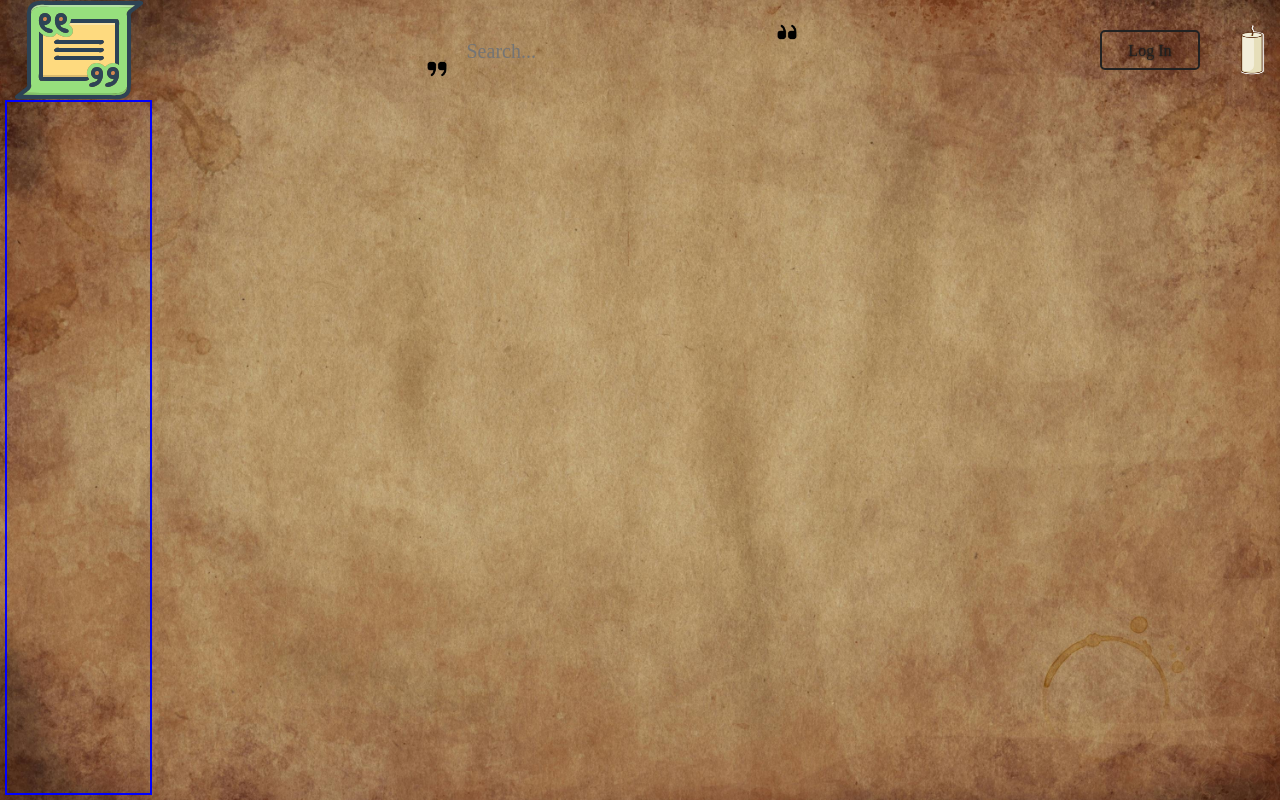
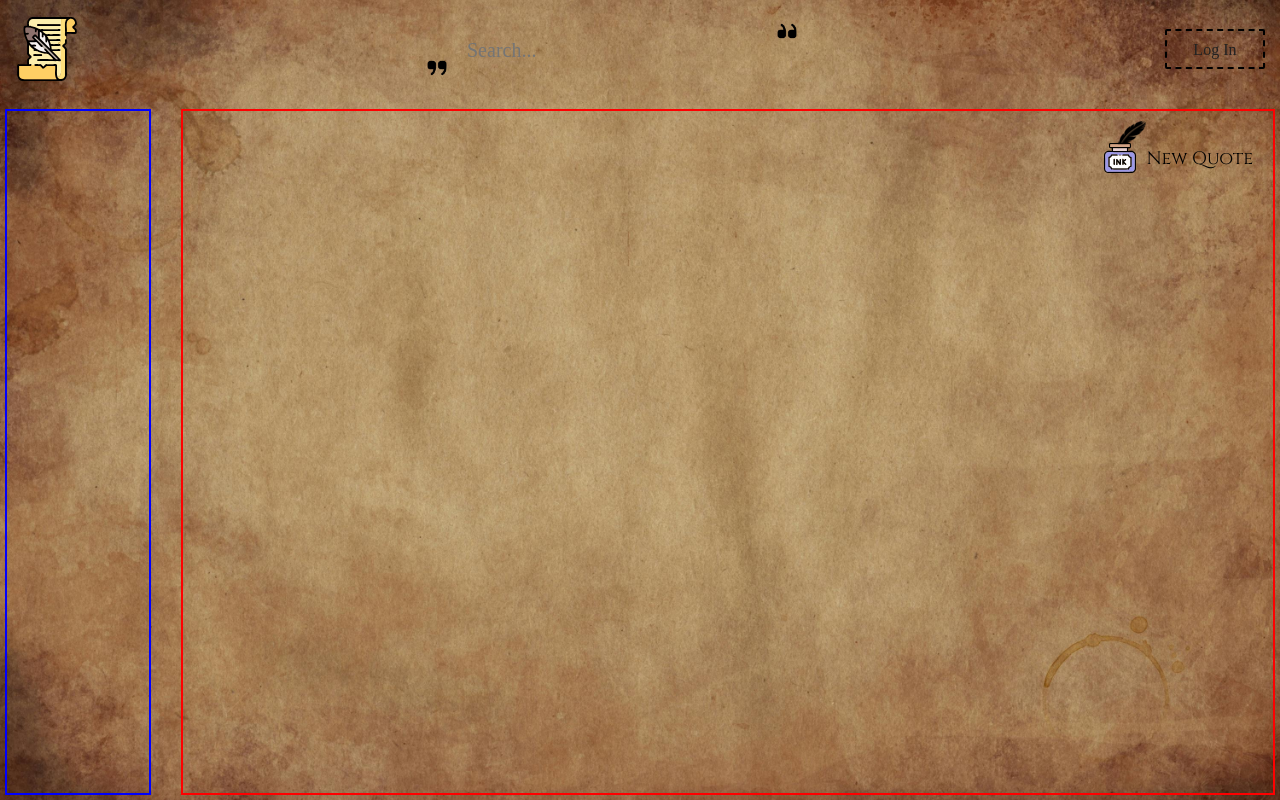
Before and after one commit to AleksGit123/Quotes, a plain HTML site: page index.html in a window 1280 px wide. Drawn offline with Linux system fonts and the light colour scheme; a web font is replaced by a local one.

Commit message:
finished section 2

```diff
--- a/css/style.css
+++ b/css/style.css
@@ -1,3 +1,16 @@
+*,
+button:hover,
+input:hover,
+.remove:hover,
+.candle__icon:hover {
+
+    cursor: url("../media/feather.png") 4 28, auto;
+}
+
+input:focus {
+    cursor: url("../media/feather-writing.png")4 28, auto;
+}
+
 html,
 body {
     height: 100%;
@@ -9,6 +22,9 @@ body {
     background-repeat: no-repeat;
     background-position: center;
     background-size: cover;
+    display: flex;
+    flex-direction: column;
+    row-gap: 10px;
 }
 
 .dark__theme {
@@ -32,11 +48,17 @@ body {
     color: #222222;
 }
 
+.handwriten__font {
+    font-family: "Cinzel", serif;
+    font-optical-sizing: auto;
+    font-style: normal;
+}
 
 /* header */
 .index__header {
     display: flex;
     justify-content: space-between;
+    column-gap: 50px;
     align-items: center;
     height: 100px;
     width: 100%;
@@ -45,8 +67,8 @@ body {
 
 
 .index__header__logo__a {
-    width: 128px;
-    height: 100%;
+    width: 64px;
+    height: 64px;
 }
 
 .index__header__icon {
@@ -77,6 +99,7 @@ input {
     width: 100%;
     height: 100%;
     background-color: transparent;
+    transition: .4s;
 }
 
 .quotes__icon__left {
@@ -100,66 +123,85 @@ input {
 
 
 .log_in {
-    border: 2px solid #222222;
+    position: relative;
+    border: none;
     width: 100px;
     height: 40px;
     cursor: pointer;
     background-color: transparent;
-    border-radius: 5px;
+    background-image: linear-gradient(to right, #ffffff, #ffffff);
+    background-repeat: no-repeat;
+    background-size: 200% 100%;
+    background-clip: text;
+    background-position: 200%;
+    border: 2px dashed #000000;
+    border-radius: 2px;
     font-size: 16px;
-    text-shadow: 0 0px 3px rgb(0, 0, 0);
+    transition: .7s;
+
 }
 
-.candle__icon {
-    position: relative;
-    width: 25px;
-    height: 50px;
-    cursor: pointer;
-}
-
-.header__buttons__div::before {
-    top: 2px;
+.log_in::before {
     content: "";
     display: block;
     position: absolute;
-    right: 18px;
-    width: 20px;
-    height: 30px;
-    border-radius: 50% 50% 50% 50% / 60% 70% 40% 40%;
-    z-index: 1;
-    background-image: radial-gradient(circle at center,
-            #fff3b5 0%,
-            #ffc400c4 25%,
-            #ff5733 80%,
-            #c70038ad 90%,
-            transparent 90%);
-    box-shadow: 0 0 8px rgba(255, 87, 51, 0.7),
-        0 0 8px rgba(255, 87, 51, 0.7),
-        0 0 8px rgba(255, 87, 51, 0.7);
+    top: -1px;
+    left: -2px;
+    width: 0%;
+    height: 0%;
+    opacity: 0;
+    border-radius: 1px;
+    border-top: 2px dashed #FFFFFF;
+    border-left: 2px dashed #FFFFFF;
 }
 
-@keyframes flame {
+.log_in::after {
+    content: "";
+    display: block;
+    position: absolute;
+    bottom: -1px;
+    right: -1px;
+    width: 0%;
+    height: 0%;
+    opacity: 0;
+    border-radius: 1px;
+    border-right: 2px dashed #FFFFFF;
+    border-bottom: 2px dashed #FFFFFF;
+}
 
-    0%,
-    100% {
-        transform: skewY(0deg) scale(1, 1);
+.log_in:hover {
+    background-position: 100% 50%;
+    color: transparent;
+    border: 2px dashed rgba(0, 0, 0, 0);
+}
+
+.log_in:hover::before {
+    animation: log_in_animation 0.5s forwards;
+
+}
+
+.log_in:hover::after {
+    animation: log_in_animation 0.5s forwards;
+}
+
+@keyframes log_in_animation {
+    0% {
+        width: 0%;
+        height: 0%;
+        opacity: 0;
     }
 
-    30% {
-        transform: skewY(-5deg) scale(0.99, 1.01);
+    50% {
+        width: 101%;
+        height: 0%;
+        opacity: 1;
     }
 
-    70% {
-        transform: skewY(4deg) scale(1.01, 0.99);
+    100% {
+        width: 101%;
+        height: 100%;
+        opacity: 1;
     }
-}
-
-.header__buttons__div.candle__flame::before {
-    animation: flame__movement 1s infinite alternate;
-}
-
-.header__buttons__div.opacity__low::before {
-    opacity: 0;
 }
 
 /* main tag */
@@ -180,7 +222,114 @@ input {
 
 /* section 2 */
 .index__section2 {
+    position: relative;
+    border: 2px solid red;
     width: 100%;
+    display: grid;
+    grid-template-columns: repeat(auto-fill, minmax(200px, 1fr));
+    grid-template-rows: repeat(auto-fill, minmax(150px, 1fr));
+    padding: 10px;
+    gap: 20px;
+    overflow-y: scroll;
+    scrollbar-width: thin;
+    scrollbar-color: #000000 transparent;
+}
+
+.section2__header__div {
+    position: absolute;
+    padding-top: 20px;
+    display: flex;
+    align-items: center;
+    justify-content: center;
+    right: 10px;
+    top: 10px;
+}
+
+.feather__svg {
+    position: absolute;
+    left: 11px;
+    top: 0px;
+    z-index: -1;
+    transition: .4s;
+}
 
 
+.ink__svg {
+    width: 32px;
+    height: 32px;
 }
+
+.section2__header__div:hover .feather__svg {
+    top: -10px;
+    left: 14px;
+}
+
+.section2__header__div:hover .add__quote {
+    font-weight: 700;
+    transform: translateY(-5px);
+}
+
+.add__quote {
+    background-color: transparent;
+    border: none;
+    font-size: 18px;
+    padding: 5px 10px;
+    transition: .4s;
+}
+
+
+.quote__article {
+    position: relative;
+    display: flex;
+    flex-direction: column;
+    justify-content: space-between;
+    align-items: center;
+    row-gap: 15px;
+    padding: 15px 10px;
+    width: 350px;
+    height: 250px;
+    border: 3px dashed #3e2723;
+    margin-top: 70px;
+}
+
+.index__section2 h2 {
+    font-size: 32px;
+    font-weight: 600;
+    color: #1B2D3D;
+    text-shadow: 0 2px 3px rgba(0, 0, 0, 0.5);
+}
+
+.index__section2 p {
+    word-break: break-all;
+    line-height: 20px;
+    color: #102A43;
+    text-shadow:
+        0 0 0.5px #2c2c2c,
+        0.5px 0.5px 0.1px rgba(0, 0, 0, 0.4),
+        -0.5px -0.5px 0.1px rgba(0, 0, 0, 0.4);
+}
+
+.button__div {
+    width: 100%;
+    display: flex;
+    justify-content: space-between;
+    align-items: center;
+}
+
+.button__div button {
+    padding: 5px 10px;
+    border: 2px dashed #000000;
+    border-radius: 5px;
+    cursor: pointer;
+    background-color: transparent;
+    color: rgb(189, 0, 0);
+    font-weight: 600;
+    font-size: 17px;
+    text-shadow: 0 0 2px rgb(0, 0, 0);
+    transition: .4s;
+}
+
+.button__div button:hover {
+    border-color: rgb(189, 0, 0);
+    transform: translateY(-5px)
+}
--- a/index.html
+++ b/index.html
@@ -10,6 +10,13 @@
     <!-- font link -->
     <link rel="stylesheet" href="./Stardom_Complete/Fonts/WEB/css/stardom.css">
 
+    <!-- font 2 -->
+
+    <link rel="preconnect" href="https://fonts.googleapis.com">
+    <link rel="preconnect" href="https://fonts.gstatic.com" crossorigin>
+    <link href="https://fonts.googleapis.com/css2?family=Cinzel:wght@400..900&display=swap" rel="stylesheet">
+
+
     <!-- Georgian font -->
     <link rel="preconnect" href="https://fonts.googleapis.com">
     <link rel="preconnect" href="https://fonts.gstatic.com" crossorigin>
@@ -18,7 +25,9 @@
 
     <link rel="stylesheet" href="./css/style.css">
 
-    <link rel="shortcut icon" href="./media/citation.svg" type="image/x-icon">
+    <link rel="shortcut icon" href="./media/parchment.svg" type="image/x-icon">
+
+    <script defer src="./script.js"></script>
     <title>Quotes</title>
 </head>
 
@@ -26,7 +35,7 @@
 
     <header class="index__header">
         <a href="/" class="index__header__logo__a">
-            <img src="./media/citation.svg" alt="quotes icon" class="index__header__icon">
+            <img src="./media/parchment.svg" alt="quotes icon" class="index__header__icon">
         </a>
 
         <div class="header__search__div">
@@ -41,15 +50,39 @@
 
         <div class="header__buttons__div opacity__low">
             <button class="log_in font">Log In</button>
-            <img src="./media/candle.png" alt="candle" class="candle__icon">
 
         </div>
 
     </header>
 
     <main class="index__main">
-        <section class="index__section1"></section>
-        <section class="index__section2"></section>
+
+        <!-- section 1 -->
+        <section class="index__section1">
+
+        </section>
+
+        <!-- section 2 -->
+        <section class="index__section2">
+            <div class="section2__header__div">
+                <img src="./media/feather.png" alt="feather svg" class="feather__svg">
+                <img src=" ./media/ink.svg" alt="ink svg" class="ink__svg">
+                <button class="add__quote handwriten__font">New Quote</button>
+            </div>
+
+            <!-- <article class="quote__article">
+                <h2 class="author handwriten__font">Lorem Ipsum</h2>
+                <p class="quote handwriten__font">Lorem ipsum dolor sit amet consectetur adipisicing elit. Aliquam ipsam
+                    dolores quia, dolorum
+                    incidunt
+                    placeat atque porro. Repellendus, voluptatum quia.</p>
+
+                <div class="button__div">
+                    <button class="remove handwriten__font">R E M O V E</button>
+                </div> -->
+
+            </article>
+        </section>
     </main>
 
 </body>
```
Also changed, not shown: media/candle.png (deleted), media/citation.svg (deleted), media/feather-writing.png (added), media/feather.png (added), media/ink.svg (added), media/parchment.svg (added), 1 other file.
